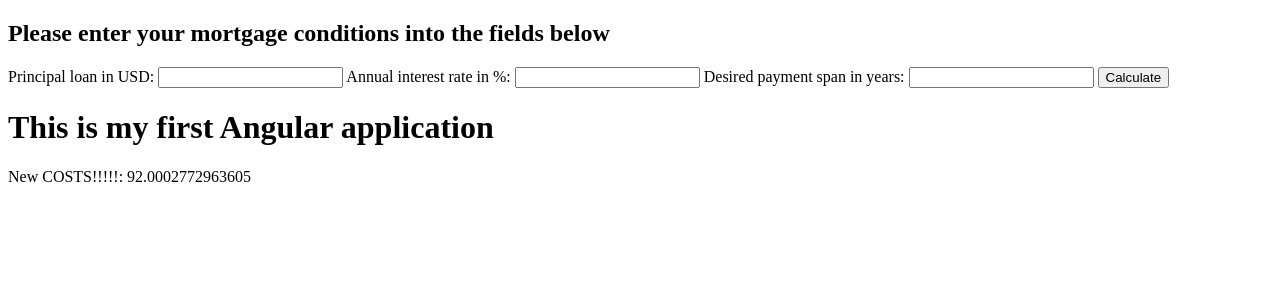
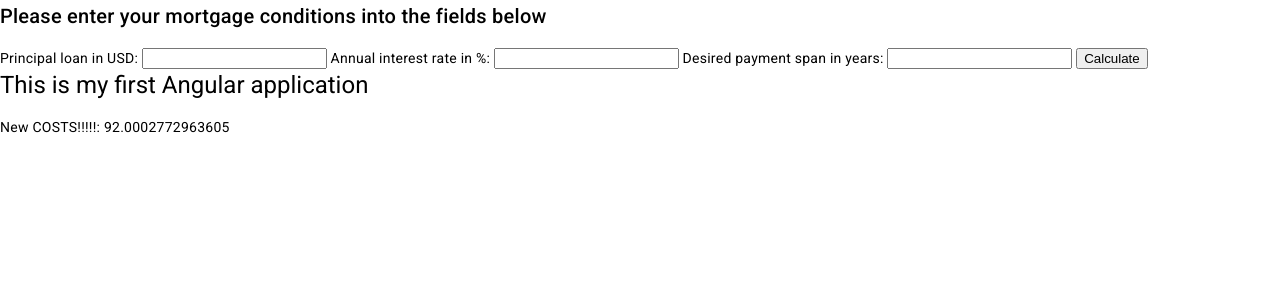
Before and after one commit to jfauser1395/mortgage-calculator-angular, an Angular app in the folder ngpro/: page / in a window 1280 px wide. Shown: the top 300 px of the page. Built offline with nearby package versions, Linux system fonts and the light colour scheme.

Commit message:
instal material

```diff
--- a/ngpro/angular.json
+++ b/ngpro/angular.json
@@ -30,6 +30,7 @@
               "src/assets"
             ],
             "styles": [
+              "@angular/material/prebuilt-themes/purple-green.css",
               "src/styles.scss"
             ],
             "scripts": []
@@ -90,6 +91,7 @@
               "src/assets"
             ],
             "styles": [
+              "@angular/material/prebuilt-themes/purple-green.css",
               "src/styles.scss"
             ],
             "scripts": []
--- a/ngpro/package.json
+++ b/ngpro/package.json
@@ -11,10 +11,12 @@
   "private": true,
   "dependencies": {
     "@angular/animations": "^17.0.0",
+    "@angular/cdk": "^17.1.2",
     "@angular/common": "^17.0.0",
     "@angular/compiler": "^17.0.0",
     "@angular/core": "^17.0.0",
     "@angular/forms": "^17.0.0",
+    "@angular/material": "^17.1.2",
     "@angular/platform-browser": "^17.0.0",
     "@angular/platform-browser-dynamic": "^17.0.0",
     "@angular/router": "^17.0.0",
--- a/ngpro/src/app/app.config.ts
+++ b/ngpro/src/app/app.config.ts
@@ -2,7 +2,8 @@ import { ApplicationConfig } from '@angular/core';
 import { provideRouter } from '@angular/router';
 
 import { routes } from './app.routes';
+import { provideAnimationsAsync } from '@angular/platform-browser/animations/async';
 
 export const appConfig: ApplicationConfig = {
-  providers: [provideRouter(routes)]
+  providers: [provideRouter(routes), provideAnimationsAsync()]
 };
--- a/ngpro/src/index.html
+++ b/ngpro/src/index.html
@@ -6,8 +6,10 @@
   <base href="/">
   <meta name="viewport" content="width=device-width, initial-scale=1">
   <link rel="icon" type="image/x-icon" href="favicon.ico">
+  <link href="https://fonts.googleapis.com/css2?family=Roboto:wght@300;400;500&display=swap" rel="stylesheet">
+  <link href="https://fonts.googleapis.com/icon?family=Material+Icons" rel="stylesheet">
 </head>
-<body>
+<body class="mat-typography">
   <h2>Please enter your mortgage conditions into the fields below</h2>
 <form>
   <div>
--- a/ngpro/src/styles.scss
+++ b/ngpro/src/styles.scss
@@ -1 +1,4 @@
 /* You can add global styles to this file, and also import other style files */
+
+html, body { height: 100%; }
+body { margin: 0; font-family: Roboto, "Helvetica Neue", sans-serif; }
```
Also changed, not shown: 1 other file (tests, documents, lock files or other folders).
